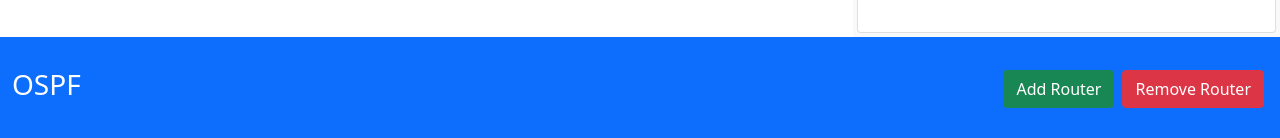
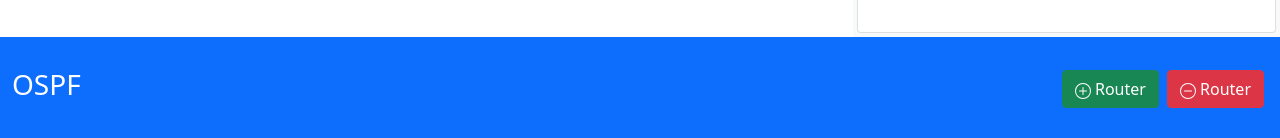
Before and after one commit to ben-jamming-reilly/osfp-gui, a React app: page / in a window 1280 px wide. Shown: the part 659-797 px from the top of the page. Built offline with nearby package versions, Linux system fonts and the light colour scheme.

Commit message:
modified:   src/js/components/CommandBar.js 	modified:   src/js/components/Router.js 	modified:   src/js/icons/CircleMinus.js 	modified:   src/js/icons/CirclePlus.js

```diff
--- a/src/js/components/CommandBar.js
+++ b/src/js/components/CommandBar.js
@@ -8,6 +8,9 @@ import Nav from "react-bootstrap/Nav";
 import Button from "react-bootstrap/Button";
 
 import { addRouter, removeRouter } from "../actions/topology";
+
+import CircleMinus from "../icons/CircleMinus";
+import CirclePlus from "../icons/CirclePlus";
 
 const CommandBar = ({ addRouter, removeRouter, topology }) => {
   return (
@@ -22,7 +25,7 @@ const CommandBar = ({ addRouter, removeRouter, topology }) => {
             variant='success'
             onClick={() => addRouter()}
           >
-            Add Router
+            <CirclePlus /> Router
           </Button>
           {topology.size > 2 && (
             <Button
@@ -30,7 +33,7 @@ const CommandBar = ({ addRouter, removeRouter, topology }) => {
               variant='danger'
               onClick={() => removeRouter()}
             >
-              Remove Router
+              <CircleMinus /> Router
             </Button>
           )}
         </Nav.Item>
--- a/src/js/components/Router.js
+++ b/src/js/components/Router.js
@@ -1,5 +1,4 @@
-import React, { useState, useEffect, useRef } from "react";
-import PropTypes from "prop-types";
+import React, { Fragment, useState, useEffect, useRef } from "react";
 
 import XCircle from "../icons/XCircle";
 import Button from "react-bootstrap/Button";
@@ -14,21 +13,27 @@ const Router = ({ x, y, name }) => {
   }, [x, y]);
 
   return (
+    <Fragment>
+      {true && (
         <div
           className='position-absolute'
           ref={compRef}
           style={{ height: "50px", width: "50px", zIndex: "100" }}
         >
-      <Button className='' variant='primary' style={{ borderRadius: "50px" }}>
+          <Button
+            className=''
+            variant='primary'
+            style={{ borderRadius: "50px" }}
+          >
             <Row className='justify-content-center'>
               {name}
               <XCircle />
             </Row>
           </Button>
         </div>
+      )}
+    </Fragment>
   );
 };
 
-Router.propTypes = {};
-
 export default Router;
--- a/src/js/icons/CircleMinus.js
+++ b/src/js/icons/CircleMinus.js
@@ -6,7 +6,7 @@ export default function CircleMinus() {
       width='16'
       height='16'
       fill='currentColor'
-      class='bi bi-dash-circle'
+      className='bi bi-dash-circle'
       viewBox='0 0 16 16'
     >
       <path d='M8 15A7 7 0 1 1 8 1a7 7 0 0 1 0 14zm0 1A8 8 0 1 0 8 0a8 8 0 0 0 0 16z' />
--- a/src/js/icons/CirclePlus.js
+++ b/src/js/icons/CirclePlus.js
@@ -6,7 +6,7 @@ export default function CirclePlus() {
       width='16'
       height='16'
       fill='currentColor'
-      class='bi bi-plus-circle'
+      className='bi bi-plus-circle'
       viewBox='0 0 16 16'
     >
       <path d='M8 15A7 7 0 1 1 8 1a7 7 0 0 1 0 14zm0 1A8 8 0 1 0 8 0a8 8 0 0 0 0 16z' />
```
Lines whose indentation alone changed are shown as unchanged.
